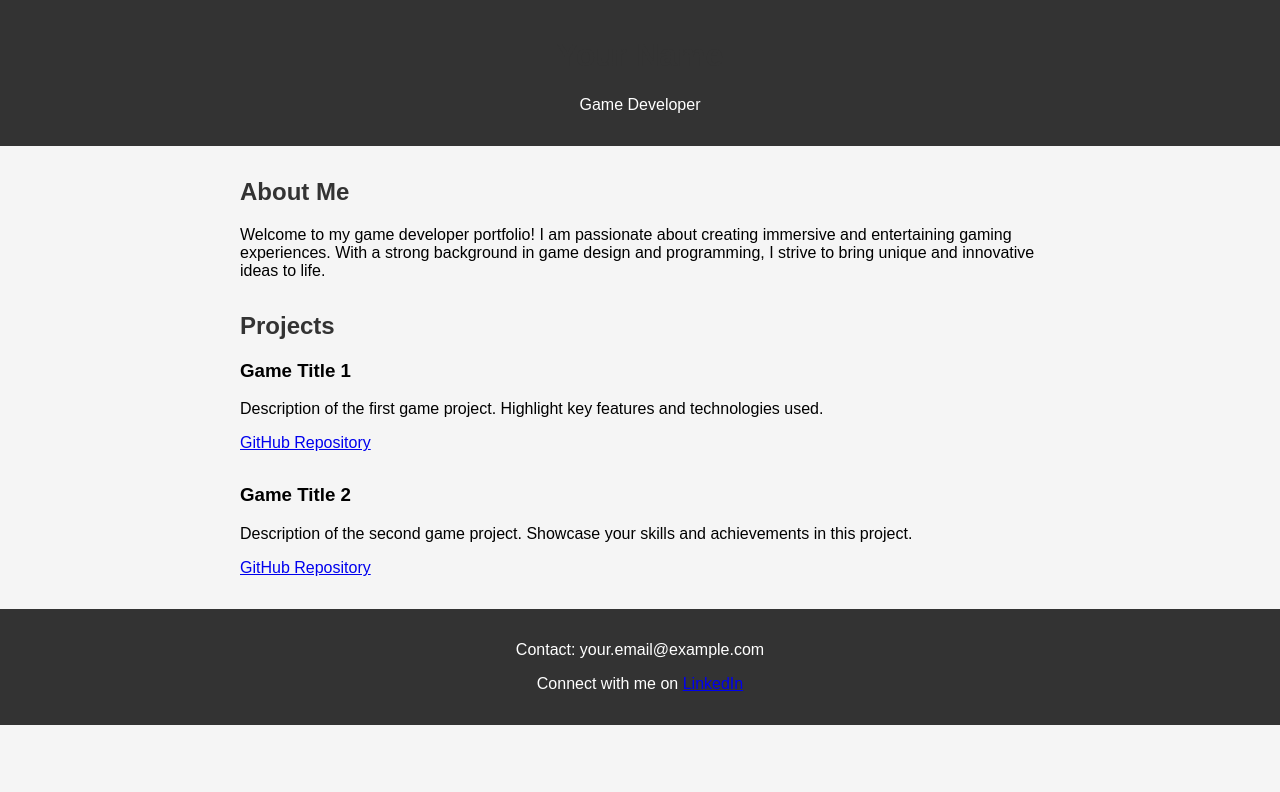
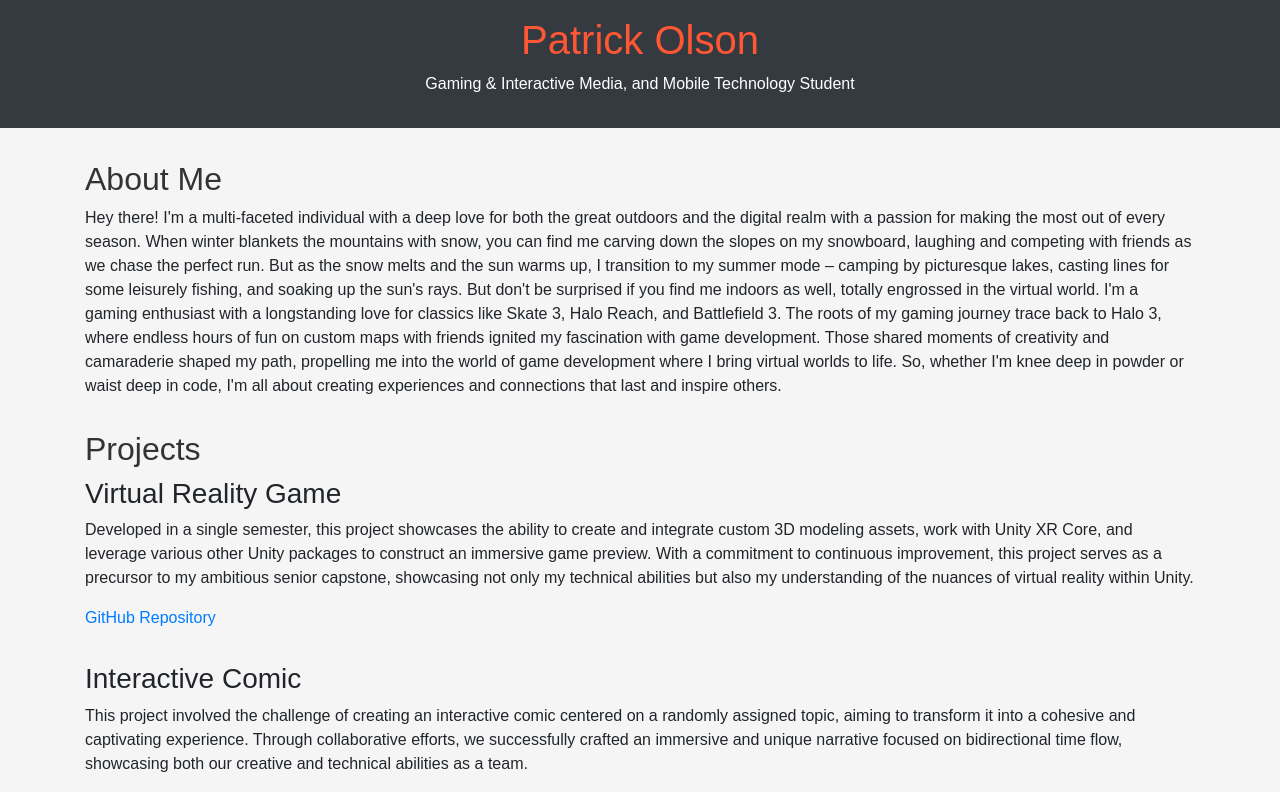
Before and after one commit to patrickolson81/PatrickOlson81.github.io, a plain HTML site: page index.html in a window 1280 px wide. Shown: the top 792 px of the page. Drawn offline with nearby package versions, Linux system fonts and the light colour scheme.

Commit message:
added my own info

```diff
--- a/index.html
+++ b/index.html
@@ -3,7 +3,9 @@
 <head>
     <meta charset="UTF-8">
     <meta name="viewport" content="width=device-width, initial-scale=1.0">
-    <title>Your Name - Game Developer</title>
+    <title>Patrick Olson - Game Developer</title>
+    <!-- Bootstrap CSS -->
+    <link href="https://stackpath.bootstrapcdn.com/bootstrap/4.5.2/css/bootstrap.min.css" rel="stylesheet">
     <style>
         body {
             font-family: 'Arial', sans-serif;
@@ -25,7 +27,10 @@
             padding: 0 20px;
         }
 
-        h1, h2 {
+        h1{
+            color: #FF5733;
+        }
+        h2 {
             color: #333;
         }
 
@@ -43,37 +48,44 @@
     </style>
 </head>
 <body>
-    <header>
-        <h1>Your Name</h1>
-        <p>Game Developer</p>
+    <header class="bg-dark text-white">
+        <h1>Patrick Olson</h1>
+        <p>Gaming & Interactive Media, and Mobile Technology Student</p>
     </header>
 
-    <section>
+    <section class="container">
         <h2>About Me</h2>
         <p>
-            Welcome to my game developer portfolio! I am passionate about creating immersive and entertaining gaming experiences. With a strong background in game design and programming, I strive to bring unique and innovative ideas to life.
+            Hey there! I'm a multi-faceted individual with a deep love for both the great outdoors and the digital realm with a passion for making the most out of every season. When winter blankets the mountains with snow, you can find me carving down the slopes on my snowboard, laughing and competing with friends as we chase the perfect run. But as the snow melts and the sun warms up, I transition to my summer mode – camping by picturesque lakes, casting lines for some leisurely fishing, and soaking up the sun's rays. But don't be surprised if you find me indoors as well, totally engrossed in the virtual world. I'm a gaming enthusiast with a longstanding love for classics like Skate 3, Halo Reach, and Battlefield 3. The roots of my gaming journey trace back to Halo 3, where endless hours of fun on custom maps with friends ignited my fascination with game development. Those shared moments of creativity and camaraderie shaped my path, propelling me into the world of game development where I bring virtual worlds to life.
+
+            So, whether I'm knee deep in powder or waist deep in code, I'm all about creating experiences and connections that last and inspire others.
         </p>
     </section>
 
-    <section>
+    <section class="container">
         <h2>Projects</h2>
 
         <div class="project">
-            <h3>Game Title 1</h3>
-            <p>Description of the first game project. Highlight key features and technologies used.</p>
+            <h3>Virtual Reality Game</h3>
+            <p>Developed in a single semester, this project showcases the ability to create and integrate custom 3D modeling assets, work with Unity XR Core, and leverage various other Unity packages to construct an immersive game preview. With a commitment to continuous improvement, this project serves as a precursor to my ambitious senior capstone, showcasing not only my technical abilities but also my understanding of the nuances of virtual reality within Unity.</p>
             <a href="link-to-github-repo" target="_blank">GitHub Repository</a>
         </div>
 
         <div class="project">
-            <h3>Game Title 2</h3>
-            <p>Description of the second game project. Showcase your skills and achievements in this project.</p>
+            <h3>Interactive Comic</h3>
+            <p>This project involved the challenge of creating an interactive comic centered on a randomly assigned topic, aiming to transform it into a cohesive and captivating experience. Through collaborative efforts, we successfully crafted an immersive and unique narrative focused on bidirectional time flow, showcasing both our creative and technical abilities as a team.</p>
             <a href="link-to-github-repo" target="_blank">GitHub Repository</a>
         </div>
     </section>
 
-    <footer>
+    <footer class="bg-dark text-white">
         <p>Contact: your.email@example.com</p>
         <p>Connect with me on <a href="https://linkedin.com/in/your-linkedin-profile" target="_blank">LinkedIn</a></p>
     </footer>
+
+    <!-- Bootstrap JS (Optional) -->
+    <!-- <script src="https://code.jquery.com/jquery-3.5.1.slim.min.js"></script> -->
+    <!-- <script src="https://cdn.jsdelivr.net/npm/@popperjs/core@2.5.3/dist/umd/popper.min.js"></script> -->
+    <!-- <script src="https://stackpath.bootstrapcdn.com/bootstrap/4.5.2/js/bootstrap.min.js"></script> -->
 </body>
 </html>
```
